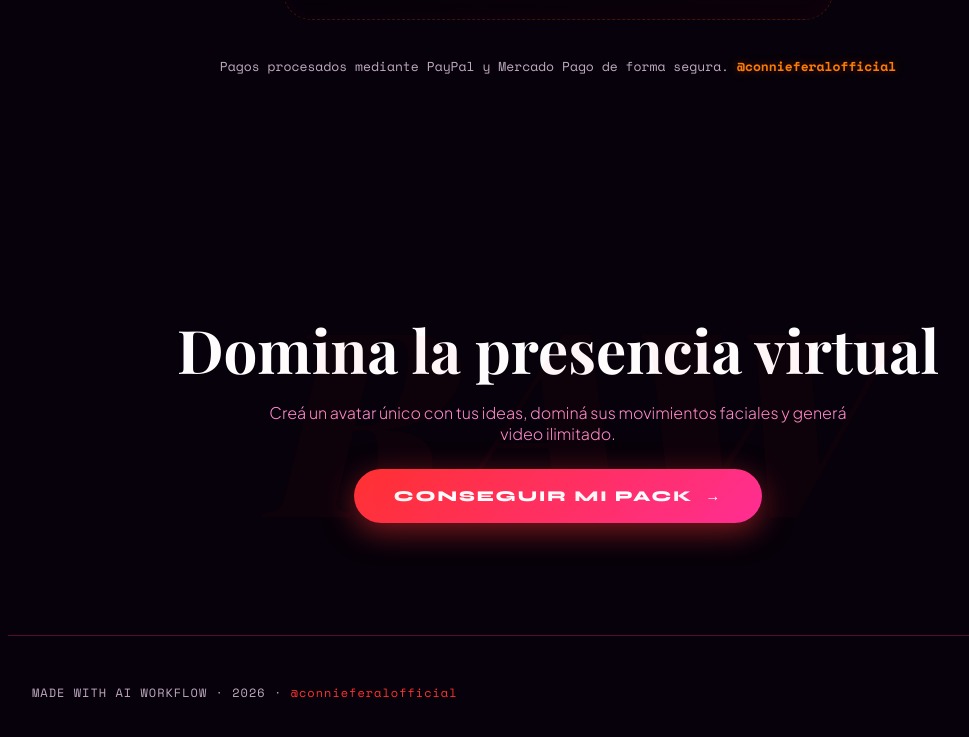
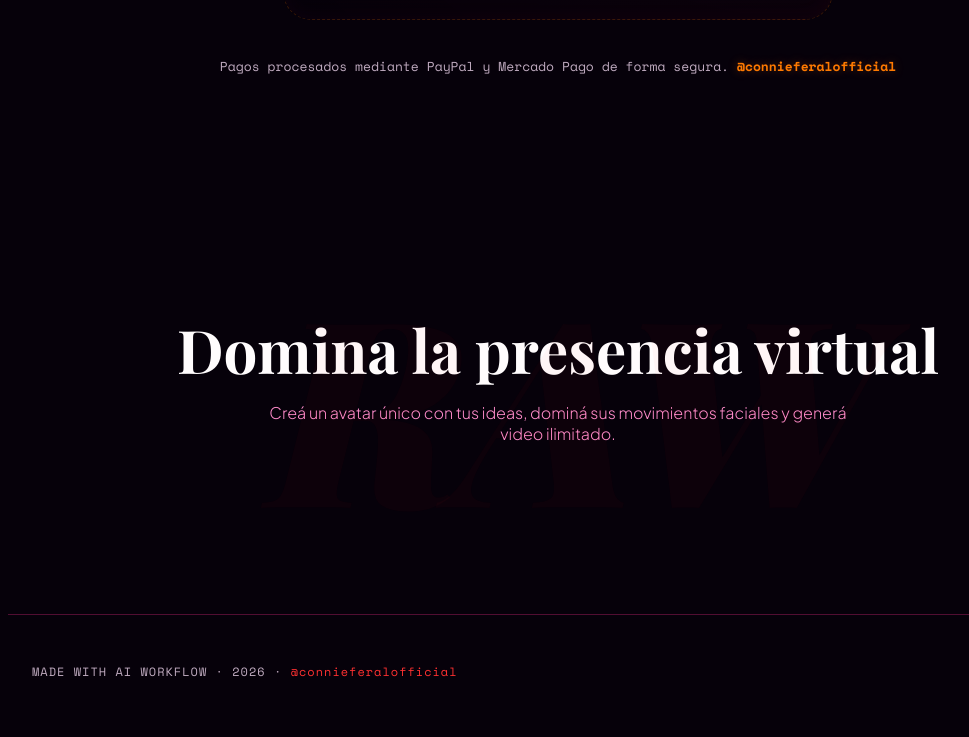
Before and after one commit to lordflvcko321-rgb/avatar-ai-, a plain HTML site: page index.html in a window 1280 px wide. Shown: the part 4706-5443 px from the top of the page, without its empty margins (82-1051 px from the left). Drawn offline with nearby package versions, Linux system fonts and the light colour scheme; a web font is replaced by a local one.

Commit message:
Update index.html

```diff
--- a/index.html
+++ b/index.html
@@ -803,7 +803,6 @@
 <div class="final-cta reveal">
   <h2>Domina la presencia virtual</h2>
   <p>Creá un avatar único con tus ideas, dominá sus movimientos faciales y generá video ilimitado.</p>
-  <a href="#pricing" class="btn-primary">CONSEGUIR MI PACK <span style="background: none !important; display: inline; padding: 0; margin-left: 5px; width: auto; height: auto;">→</span></a>
 </div>
 
 <!-- FOOTER -->
```
